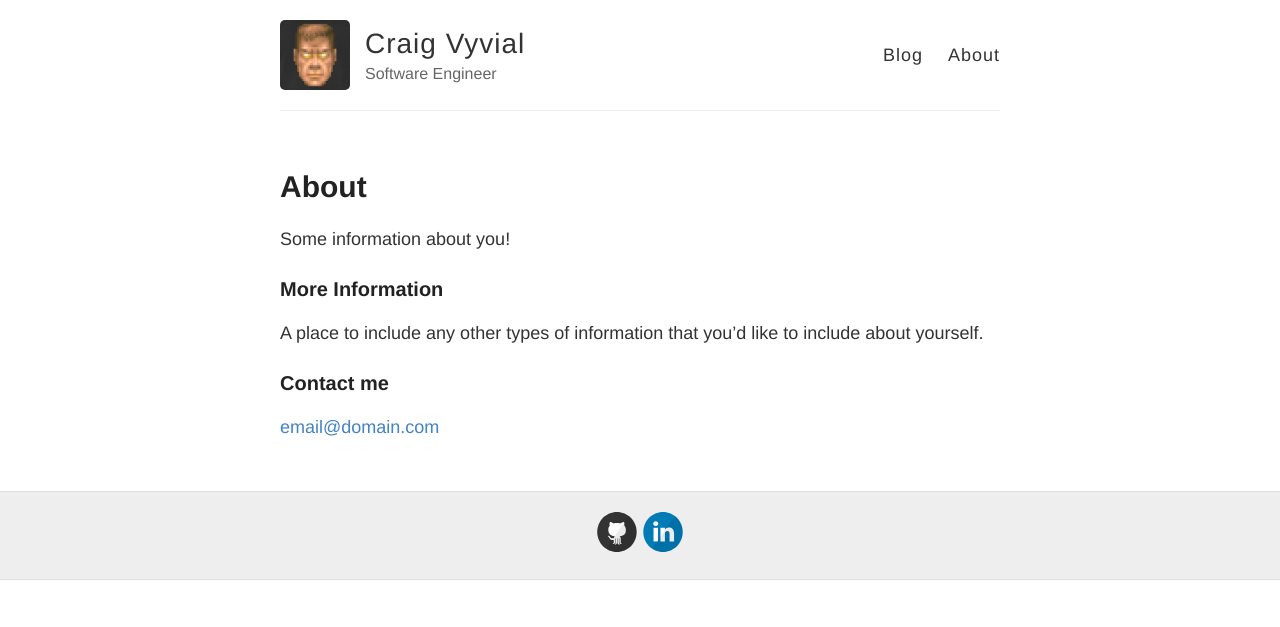
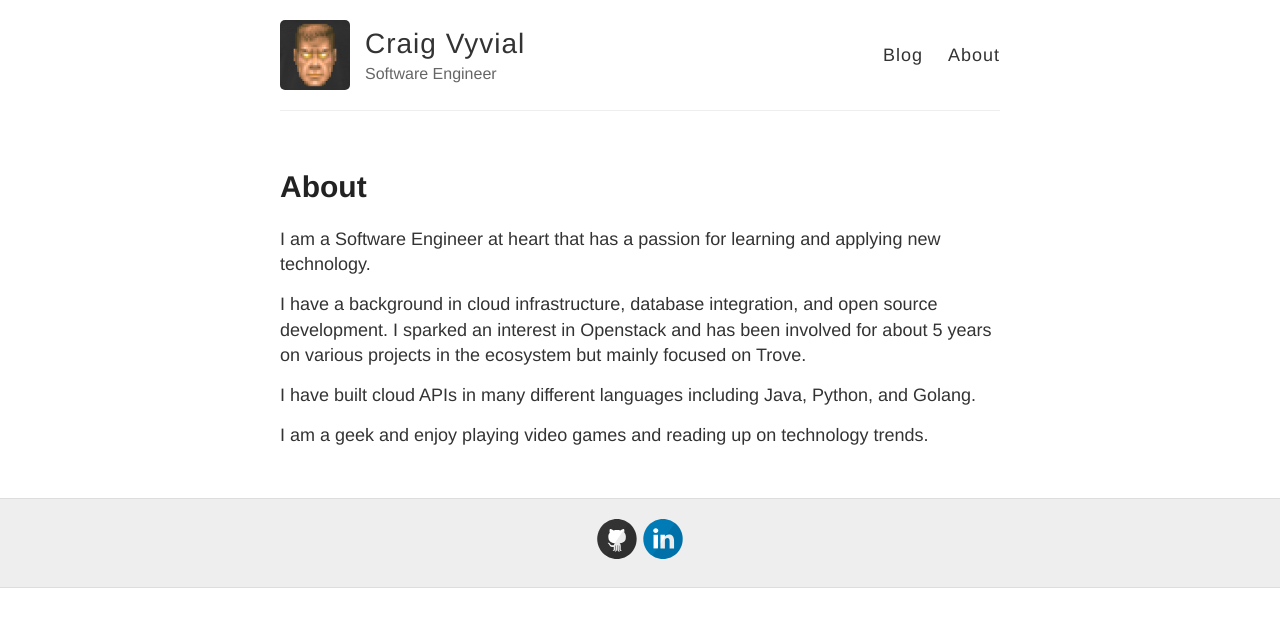
Before and after one commit to cp16net/cp16net.github.io, a Jekyll site: the page built from about.md, in a window 1280 px wide. Shown: the top 627 px of the page. Built offline with Jekyll 4.4.1, drawn with Linux system fonts in a browser that asks for light colours.

Commit message:
update about me page

```diff
--- a/about.md
+++ b/about.md
@@ -4,12 +4,12 @@ title: About
 permalink: /about/
 ---
 
-Some information about you!
+I am a Software Engineer at heart that has a passion for learning and applying new technology.
 
-### More Information
+I have a background in cloud infrastructure, database integration, and open source development.
+I sparked an interest in Openstack and has been involved for about 5 years on various
+projects in the ecosystem but mainly focused on Trove.
 
-A place to include any other types of information that you'd like to include about yourself.
+I have built cloud APIs in many different languages including Java, Python, and Golang.
 
-### Contact me
-
-[email@domain.com](mailto:email@domain.com)
+I am a geek and enjoy playing video games and reading up on technology trends.
```
